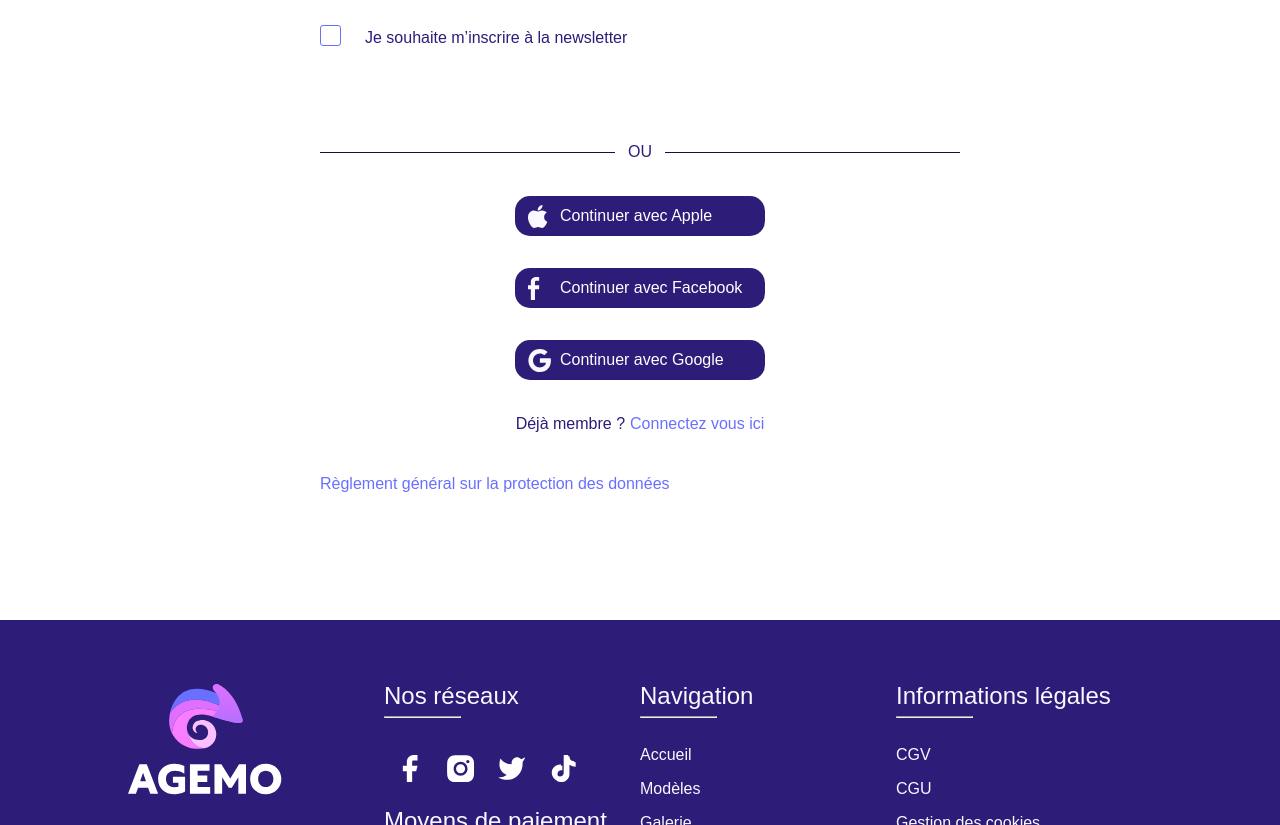
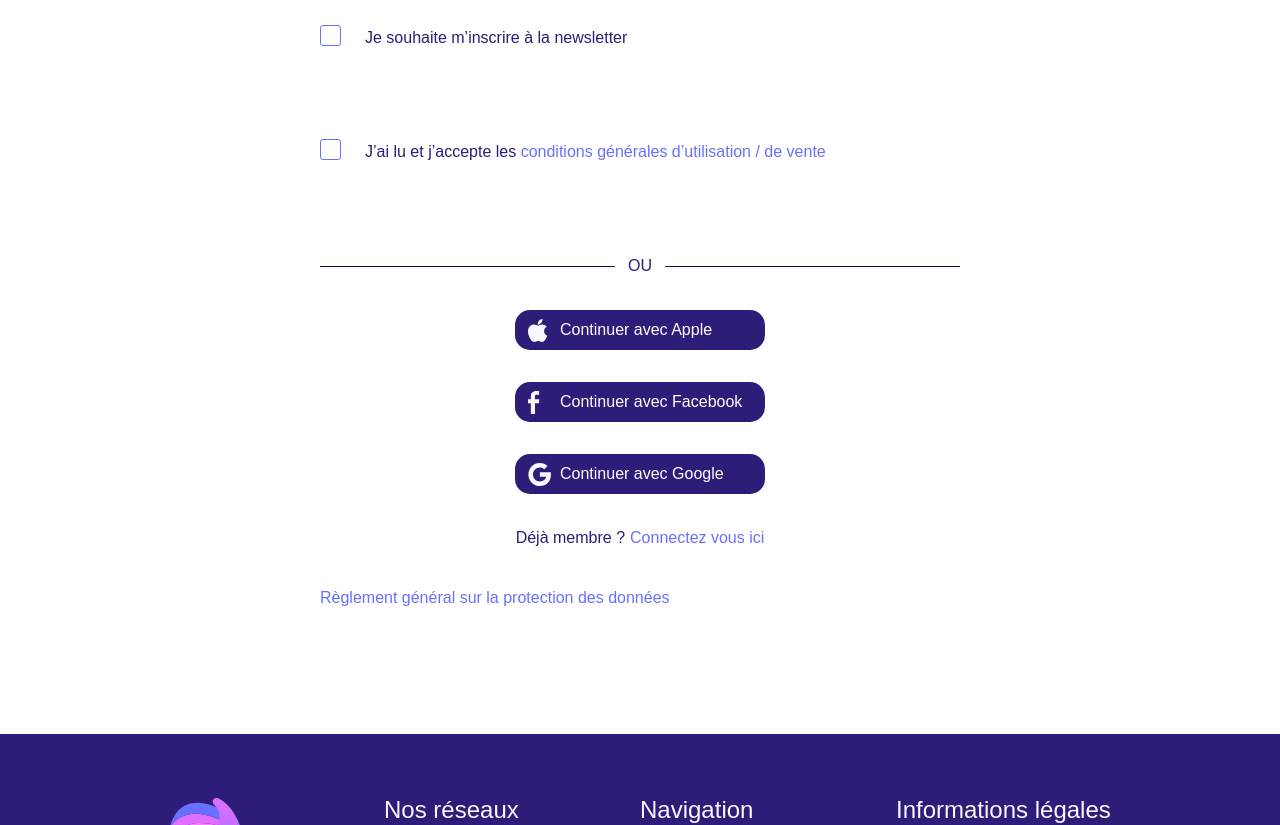
Before and after one commit to SeubJrd/agemovue, a Vue app: page /inscription in a window 1280 px wide. Shown: the part 1040-1865 px from the top of the page. Built offline with nearby package versions, Linux system fonts and the light colour scheme; a web font is replaced by a local one.

Commit message:
inscription + 1 checkbox

```diff
--- a/src/views/Inscription.vue
+++ b/src/views/Inscription.vue
@@ -47,6 +47,13 @@
 
             <div>
                 <label class="main-check">Je souhaite m’inscrire à la newsletter
+                <input type="checkbox">
+                <span class="newsletter"></span>
+                </label>
+            </div>
+
+            <div>
+                <label class="main-check">J’ai lu et j’accepte les <a class="lien-connexion" href="">conditions générales d’utilisation / de vente</a>
                 <input type="checkbox">
                 <span class="newsletter"></span>
                 </label>
@@ -112,11 +119,11 @@ export default {
       margin-bottom: 15px;
       cursor: pointer;
       }
-      /* Hiding the initial checkbox */
+
       input[type=checkbox] {
       visibility: hidden;
       }
-      /* Creating a custom checkbox based on demand */
+
       .newsletter {
       position: absolute;
       top: 0;
@@ -128,27 +135,24 @@ export default {
       border-radius: 3px;
       }
 
-      /* Specify the background color to be shown when checkbox is active */
       .main-check input:active ~ .newsletter {
       background-color: white;
       }
-      /* Specify the background color to be shown when checkbox is checked */
+
       .main-check input:checked ~ .newsletter {
       background-color: $colorAction;
       }
-      /* Checkmark to be shown in checkbox */
-      /* It is not be shown when not checked */
+
       .newsletter:after {
       content: "";
       position: absolute;
       display: none;
       }
-      /* Display checkmark when checked */
+
       .main-check input:checked ~ .newsletter:after {
       display: block;
       }
-      /* Styling the checkmark using webkit */
-      /* Rotated the rectangle by 45 degree and showing only two border to make it look like a tickmark */
+
       .main-check .newsletter:after {
       left: 6px;
       bottom: 5px;
@@ -160,63 +164,7 @@ export default {
       -ms-transform: rotate(45deg);
       transform: rotate(45deg);
       }
-/*
-input[type=checkbox] {
-    visibility: hidden;
-}
 
-.check-main {
-    display: block;
-    position: relative;
-    padding-left: 45px;
-    margin-bottom: 15px;
-    cursor: pointer;
-    font-size: 20px;
-}
-
-.newsletter {
-position: absolute;
-top: 0;
-left: 0;
-height: 25px;
-width: 25px;
-background-color: black;
-}
-
-.check-main input ~ .newsletter {
-    background-color: gray;
-    }
-
-.check-main input:active ~ .newsletter {
-    background-color: white;
-    }
-
-.check-main input:checked ~ .newsletter {
-    background-color: orange;
-    }
-
-.newsletter:after {
-      content: "";
-      position: absolute;
-      display: none;
-      }
-
-.check-main input:checked ~ .newsletters:after {
-      display: block;
-      }
-
-.check-main .newsletters:after {
-      left: 8px;
-      bottom: 5px;
-      width: 6px;
-      height: 12px;
-      border: solid white;
-      border-width: 0 4px 4px 0;
-      -webkit-transform: rotate(45deg);
-      -ms-transform: rotate(45deg);
-      transform: rotate(45deg);
-      }
-*/
 .zoneInscription{
     margin: auto;
     width: 50%;
```
